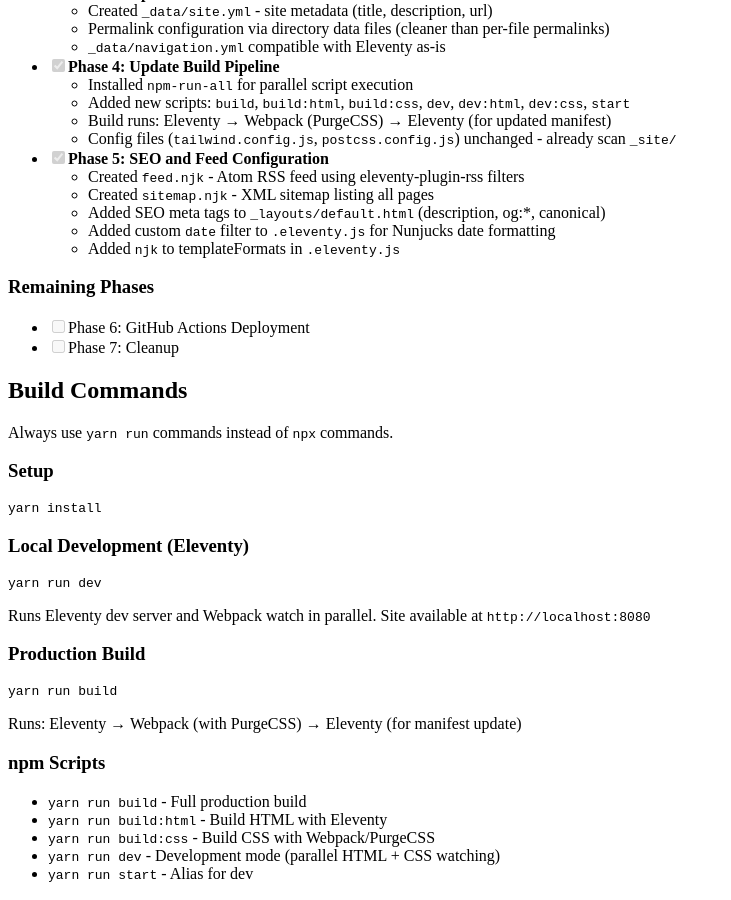
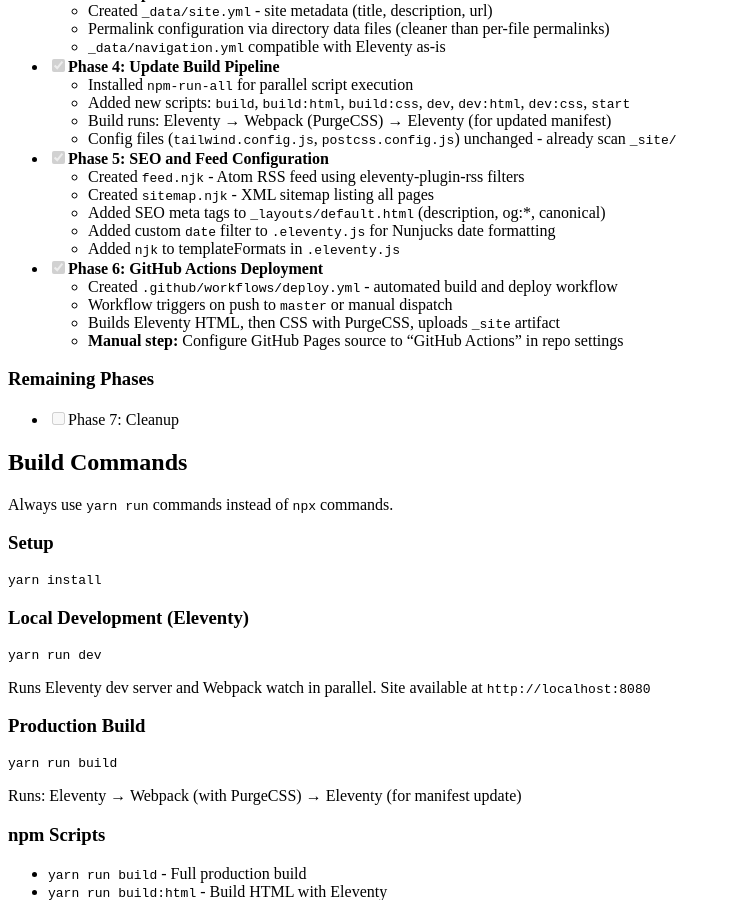
Before and after one commit to jareth/jareth.github.io, a Jekyll site: the page built from CLAUDE.md, in a window 1280 px wide and 900 px high, scrolled down 1707 px. Shown: the whole window, without its empty margins (0-731 px from the left). Built offline with Jekyll 4.4.1, drawn with Linux system fonts in a browser that asks for light colours; our own code applies the rules of GitHub Pages for plain Markdown files.

Commit message:
Eleventy-migration: Phase 6 - github actions

```diff
--- a/CLAUDE.md
+++ b/CLAUDE.md
@@ -47,8 +47,13 @@
   - Added custom `date` filter to `.eleventy.js` for Nunjucks date formatting
   - Added `njk` to templateFormats in `.eleventy.js`
 
+- [x] **Phase 6: GitHub Actions Deployment**
+  - Created `.github/workflows/deploy.yml` - automated build and deploy workflow
+  - Workflow triggers on push to `master` or manual dispatch
+  - Builds Eleventy HTML, then CSS with PurgeCSS, uploads `_site` artifact
+  - **Manual step:** Configure GitHub Pages source to "GitHub Actions" in repo settings
+
 ### Remaining Phases
-- [ ] Phase 6: GitHub Actions Deployment
 - [ ] Phase 7: Cleanup
 
 ## Build Commands
```
